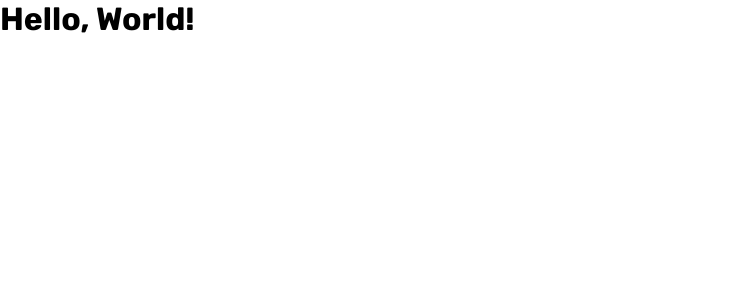
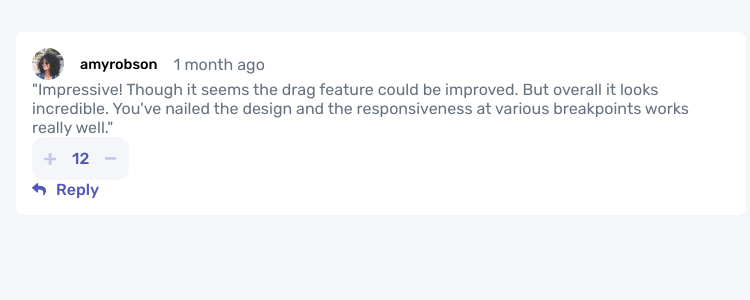
Before and after one commit to acamposlucas/interactive-comments-section-main, a React (Vite) app: page / in a window 1280 px wide. Shown: the top 300 px of the page, without its empty margins (0-750 px from the left). Built offline with nearby package versions, Linux system fonts and the light colour scheme.

Commit message:
feat: create Comment component

```diff
--- a/package.json
+++ b/package.json
@@ -17,6 +17,8 @@
     "@types/react": "^18.0.0",
     "@types/react-dom": "^18.0.0",
     "@vitejs/plugin-react": "^1.3.0",
+    "babel-plugin-macros": "^3.1.0",
+    "babel-plugin-styled-components": "^2.0.7",
     "typescript": "^4.6.3",
     "vite": "^2.9.9"
   }
--- a/src/App.tsx
+++ b/src/App.tsx
@@ -1,10 +1,11 @@
 import { GlobalStyle } from "./styles/global";
+import { Comment } from "./components/Comment";
 
 function App() {
   return (
     <>
       <GlobalStyle />
-      <h1>Hello, World!</h1>
+      <Comment />
     </>
   );
 }
--- /dev/null
+++ b/src/components/Comment.tsx
@@ -0,0 +1,27 @@
+import { CommentContainer } from "./CommentStyle";
+import AvatarAmyRobson from "../assets/images/avatars/image-amyrobson.png";
+
+export function Comment() {
+  return (
+    <CommentContainer>
+      <header>
+        <div className="authorContainer">
+          <img src={AvatarAmyRobson} alt="Amy Robson" />
+          <h2>amyrobson</h2>
+          <span>1 month ago</span>
+        </div>
+      </header>
+      <p>
+        "Impressive! Though it seems the drag feature could be improved. But
+        overall it looks incredible. You've nailed the design and the
+        responsiveness at various breakpoints works really well."
+      </p>
+      <div className="commentUpvotes">
+        <button title="Upvote"></button>
+        <span>12</span>
+        <button title="Downvote"></button>
+      </div>
+      <button className="replyButton">Reply</button>
+    </CommentContainer>
+  );
+}
--- /dev/null
+++ b/src/components/CommentStyle.ts
@@ -0,0 +1,95 @@
+import styled from "styled-components";
+
+export const CommentContainer = styled.article`
+  background-color: var(--white);
+  border-radius: 8px;
+  /* display: grid;
+  gap: 1.5rem;
+  grid-template-rows: repeat(3, auto); */
+  padding-block: 1rem;
+  padding-inline: 1rem;
+  width: min(100%, 45.625rem);
+
+  header {
+    display: flex;
+    align-items: center;
+    justify-content: space-between;
+
+    & .authorContainer {
+      align-items: center;
+      display: flex;
+      gap: 1rem;
+      img {
+        width: 2rem;
+        height: 2rem;
+      }
+      h2 {
+        text-transform: lowercase;
+        font-size: 0.9rem;
+        font-weight: var(--fw-medium);
+      }
+      span {
+        color: var(--gray-400);
+      }
+    }
+  }
+
+  p {
+    color: var(--gray-400);
+  }
+
+  & .commentUpvotes {
+    align-items: center;
+    background-color: var(--gray-100);
+    border-radius: 12px;
+    color: var(--blue-500);
+    display: flex;
+    gap: 1rem;
+    font-weight: var(--fw-medium);
+    padding-block: 0.75rem;
+    padding-inline: 0.75rem;
+    width: fit-content;
+
+    button {
+      border: none;
+      background-color: transparent;
+      background-position: center;
+      background-repeat: no-repeat;
+      background-size: cover;
+    }
+
+    button[title="Upvote"] {
+      background-image: url("src/assets/images/icon-plus.svg");
+      height: 0.8rem;
+      width: 0.75rem;
+    }
+
+    button[title="Downvote"] {
+      background-image: url("src/assets/images/icon-minus.svg");
+      height: 0.188rem;
+      width: 0.75rem;
+    }
+  }
+
+  & .replyButton {
+    align-items: center;
+    border: none;
+    background-color: transparent;
+    color: var(--blue-500);
+    display: flex;
+    gap: 0.625rem;
+    font-weight: var(--fw-medium);
+    font-size: 1rem;
+
+    &:before {
+      content: "";
+      background-image: url("src/assets/images/icon-reply.svg");
+      background-position: center;
+      background-repeat: no-repeat;
+      background-size: contain;
+      display: inline-block;
+      height: 0.875rem;
+      width: 0.875rem;
+    }
+  }
+`;
--- a/src/styles/global.ts
+++ b/src/styles/global.ts
@@ -28,6 +28,11 @@ export const GlobalStyle = createGlobalStyle`
     font-size: 1rem;
   }
 
+  body {
+    background-color: var(--gray-100);
+    padding: 2rem 1rem;
+  }
+
   body, textarea, input, button {
     font-family: 'Rubik', sans-serif;
   }
```
Also changed, not shown: .babelrc (added), 1 other file (tests, documents, lock files or other folders).
